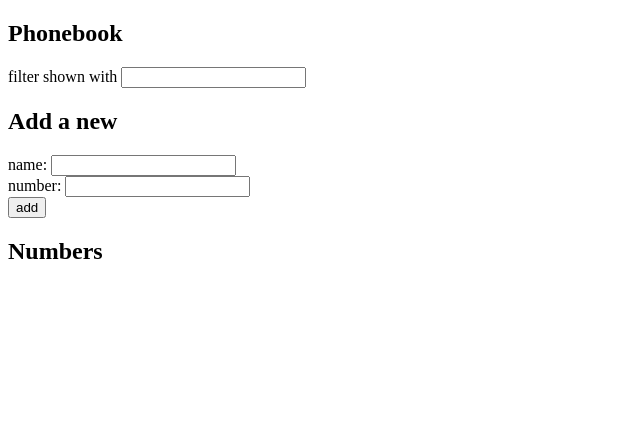
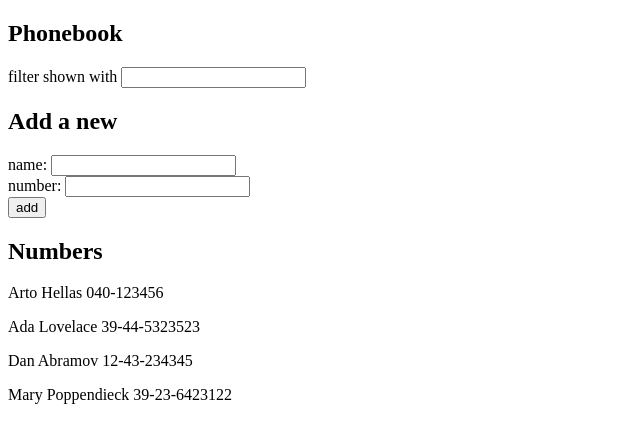
Before and after one commit to esbrown/full_stack_open_modern_web_development, a React (Vite) app in the folder part2/phonebook/: page / in a window 1280 px wide. Shown: the top 442 px of the page, without its empty margins (0-640 px from the left). Built offline with nearby package versions, Linux system fonts and the light colour scheme; data requests are answered from the project's data file.

Commit message:
part 6 complete, fetch initial state from db.json

```diff
--- /dev/null
+++ b/part2/phonebook/db.json
@@ -0,0 +1,24 @@
+{
+  "persons":[
+    {
+      "name": "Arto Hellas",
+      "number": "040-123456",
+      "id": 1
+    },
+    {
+      "name": "Ada Lovelace",
+      "number": "39-44-5323523",
+      "id": 2
+    },
+    {
+      "name": "Dan Abramov",
+      "number": "12-43-234345",
+      "id": 3
+    },
+    {
+      "name": "Mary Poppendieck",
+      "number": "39-23-6423122",
+      "id": 4
+    }
+  ]
+}
--- a/part2/phonebook/package.json
+++ b/part2/phonebook/package.json
@@ -7,9 +7,11 @@
     "dev": "vite",
     "build": "vite build",
     "lint": "eslint . --ext js,jsx --report-unused-disable-directives --max-warnings 0",
-    "preview": "vite preview"
+    "preview": "vite preview",
+    "server": "json-server -p3001 --watch db.json"
   },
   "dependencies": {
+    "axios": "^1.6.7",
     "react": "^18.2.0",
     "react-dom": "^18.2.0"
   },
@@ -21,6 +23,7 @@
     "eslint-plugin-react": "^7.33.2",
     "eslint-plugin-react-hooks": "^4.6.0",
     "eslint-plugin-react-refresh": "^0.4.5",
+    "json-server": "^1.0.0-alpha.23",
     "vite": "^5.1.4"
   }
 }
--- a/part2/phonebook/src/App.jsx
+++ b/part2/phonebook/src/App.jsx
@@ -1,13 +1,20 @@
-import { useState } from "react"
+import { useEffect, useState } from "react"
 import Persons from "./components/Persons"
 import Filter from "./components/Filter"
 import PersonForm from "./components/PersonForm"
+import axios from "axios"
 
 const App = () => {
   const [persons, setPersons] = useState([])
   const [newName, setNewName] = useState("")
   const [newNumber, setNewNumber] = useState("")
   const [filtered, setFilter] = useState("")
+
+  useEffect(() => {
+    axios.get("http://localhost:3001/persons").then((response) => {
+      setPersons(response.data)
+    })
+  }, [])
 
   const handleNameChange = (event) => {
     setNewName(event.target.value)
```
Also changed, not shown: 1 other file (tests, documents, lock files or other folders).
